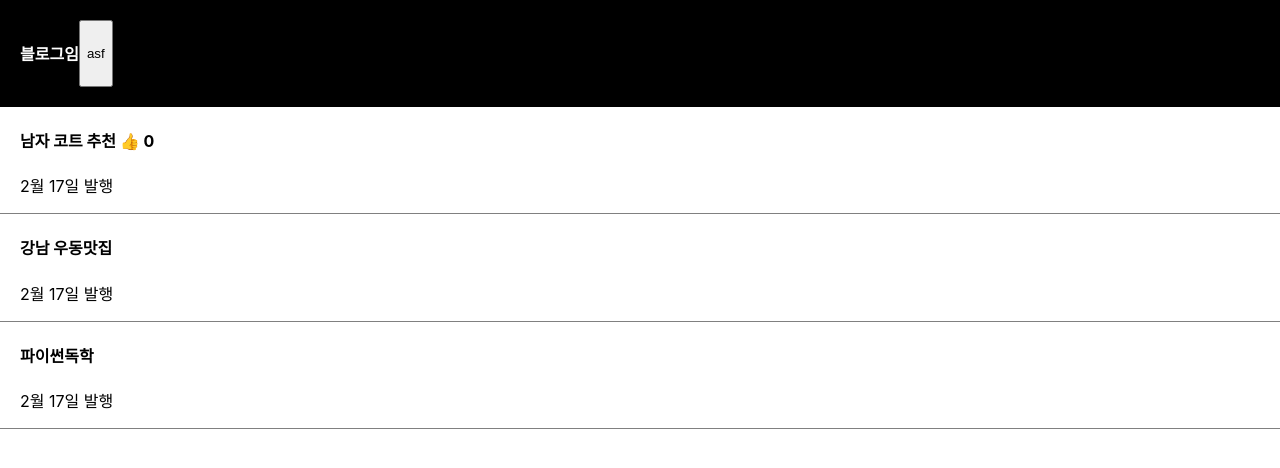
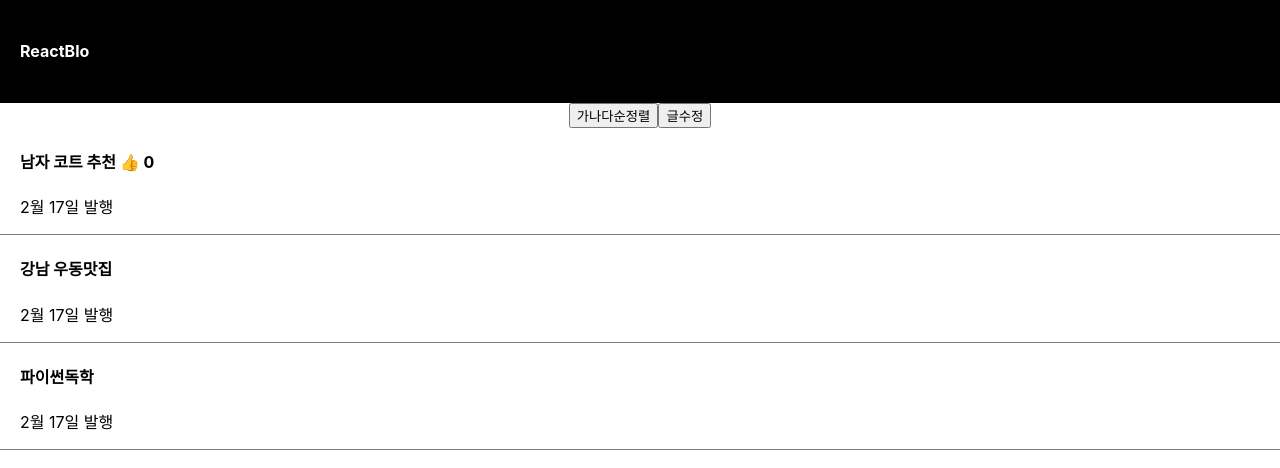
Before and after one commit to jgd0423/codingapple_react, a React (Create React App) app: page / in a window 1280 px wide. Shown: the top 468 px of the page. Built offline with nearby package versions, Linux system fonts and the light colour scheme.

Commit message:
array, object state 변경하는 법

```diff
--- a/src/App.js
+++ b/src/App.js
@@ -8,7 +8,17 @@ function App() {
   return (
     <div className="App">
       <div className="black-nav">
-        <h4>블로그임</h4>
+        <h4>ReactBlo</h4>
+      </div>
+      <button
+        onClick={() => {
+          const titleCopy = [...title];
+          titleCopy.sort((a, b) => (a > b ? 1 : -1));
+          setTitle(titleCopy);
+        }}
+      >
+        가나다순정렬
+      </button>
       <button
         onClick={() => {
           const titleCopy = [...title];
@@ -16,9 +26,8 @@ function App() {
           setTitle(titleCopy);
         }}
       >
-          asf
+        글수정
       </button>
-      </div>
       <div className="list">
         <h4>
           {title[0]}{' '}
```
Lines whose indentation alone changed are shown as unchanged.
